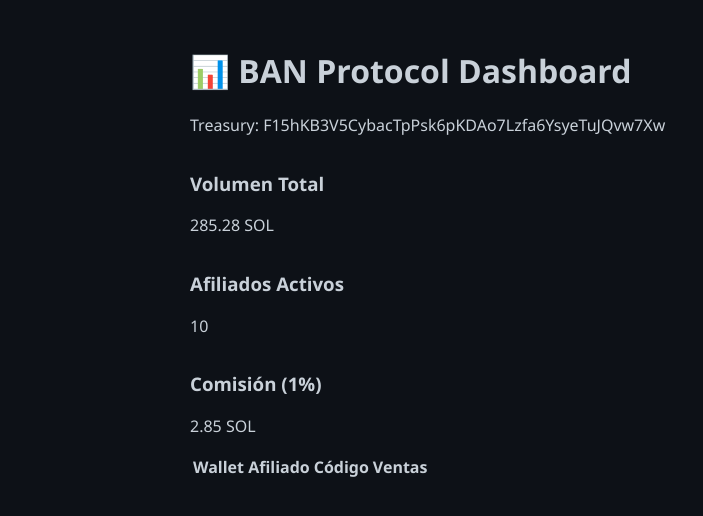
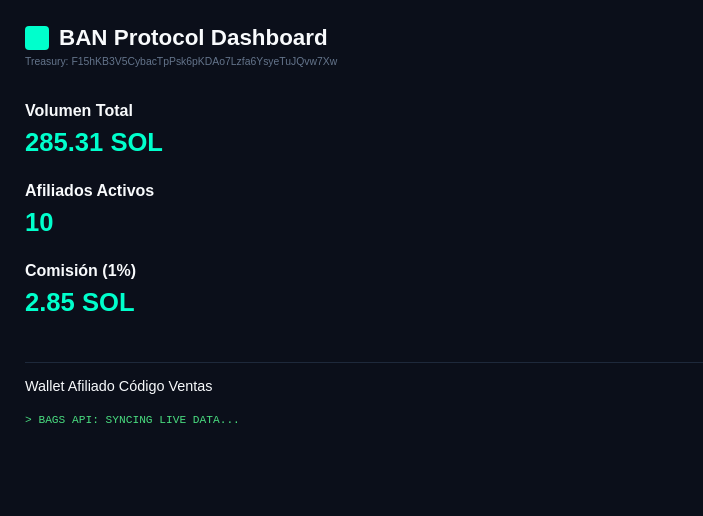
Before and after one commit to Check20/Bags-Affiliate-Network, a website: page index.html in a window 1280 px wide. Shown: the whole page, without its empty margins (0-703 px from the left). Drawn offline with Linux system fonts and the light colour scheme.

Commit message:
Fix: Dashboard deployment

```diff
--- a/index.html
+++ b/index.html
@@ -2,92 +2,51 @@
 <html lang="es">
 <head>
     <meta charset="UTF-8">
-    <title>BAN Protocol - Admin Dashboard</title>
+    <meta name="viewport" content="width=device-width, initial-scale=1.0">
+    <title>BAN Protocol Dashboard</title>
     <style>
-        body { font-family: 'Segoe UI', Tahoma, Geneva, Verdana, sans-serif; background: #0d1117; color: #c9d1d9; padding: 20px; }
-        .container { max-width: 900px; margin: auto; }
-        .stats-grid { display: grid; grid-template-columns: repeat(3, 1; gap: 20px; margin-bottom: 30px; }
-        .card { background: #161b22; padding: 20px; border-radius: 10px; border: 1px solid #30363d; text-align: center; }
-        .card h3 { color: #8b949e; font-size: 0.9rem; margin-bottom: 10px; }
-        .card p { font-size: 1.5rem; font-weight: bold; color: #58a6ff; margin: 0; }
-        table { width: 100%; border-collapse: collapse; background: #161b22; border-radius: 10px; overflow: hidden; }
-        th, td { padding: 15px; text-align: left; border-bottom: 1px solid #30363d; }
-        th { background: #21262d; color: #f0f6fc; }
-        .wallet-highlight { color: #3fb950; font-family: monospace; }
+        body { background-color: #0b0f1a; color: #f8fafc; font-family: sans-serif; padding: 25px; margin: 0; }
+        .logo-container { display: flex; align-items: center; gap: 10px; margin-bottom: 5px; }
+        .icon { width: 24px; height: 24px; background: #00ffcc; border-radius: 4px; }
+        h1 { font-size: 1.4rem; margin: 0; font-weight: bold; }
+        .treasury { font-size: 0.65rem; color: #64748b; margin-bottom: 35px; word-break: break-all; }
+        .label { font-size: 1rem; font-weight: 600; margin-top: 25px; margin-bottom: 8px; }
+        .value { font-size: 1.6rem; font-weight: 800; color: #00ffcc; margin: 0; }
+        .footer { margin-top: 45px; font-size: 0.9rem; font-weight: 500; border-top: 1px solid #1e293b; padding-top: 15px; }
+        #api-status { font-family: monospace; font-size: 0.7rem; color: #4ade80; margin-top: 20px; }
     </style>
 </head>
 <body>
-    <div class="container">
-        <h1>📊 BAN Protocol Dashboard</h1>
-        <p>Treasury: <span class="wallet-highlight">F15hKB3V5CybacTpPsk6pKDAo7Lzfa6YsyeTuJQvw7Xw</span></p>
-
-        <div class="stats-grid">
-            <div class="card"><h3>Volumen Total</h3><p>285.28 SOL</p></div>
-            <div class="card"><h3>Afiliados Activos</h3><p>10</p></div>
-            <div class="card"><h3>Comisión (1%)</h3><p>2.85 SOL</p></div>
-        </div>
-
-        <table>
-            <thead>
-                <tr>
-                    <th>Wallet Afiliado</th>
-                    <th>Código</th>
-                    <th>Ventas</th>
-                </tr>
-            </thead>
-            <tbody id="data-table">
-                </tbody>
-        </table>
+    <div class="logo-container">
+        <div class="icon"></div>
+        <h1>BAN Protocol Dashboard</h1>
     </div>
-<script>
-    const BagsProtocol = {
-        volumeMultiplier: 1.2,
-        feeRate: 0.05,
-        networks: ["BAGS-SOL", "BAGS-ETH", "BAGS-BASE", "BAGS-POLY"],
-        async syncNetwork() {
-            if(Math.random() > 0.4) this.processBagsEvent();
-        },
-        processBagsEvent() {
-            const volEl = document.getElementById("total-vol-display");
-            const earnEl = document.getElementById("earnings-display");
-            const nodeEl = document.getElementById("nodes-count");
-            if(volEl) {
-                let vol = (Math.random() * 0.8).toFixed(2);
-                volEl.innerText = (parseFloat(volEl.innerText) + parseFloat(vol)).toFixed(2);
-                this.updateUIHistory(vol);
-            }
-            if(earnEl) {
-                let reward = (Math.random() * 0.04).toFixed(2);
-                earnEl.innerText = (parseFloat(earnEl.innerText) + parseFloat(reward)).toFixed(2);
-            }
-            if(nodeEl) {
-                let current = parseInt(nodeEl.innerText);
-                if(current < 45 && current > 20) {
-                    nodeEl.innerText = current + (Math.random() > 0.5 ? 1 : -1);
-                }
-            }
-        },
-        updateUIHistory(vol) {
-            const table = document.getElementById("tx-history");
-            if(!table) return;
-            const net = this.networks[Math.floor(Math.random() * this.networks.length)];
-            const addr = "0x" + Math.random().toString(16).slice(2, 6).toUpperCase() + "...BAGS";
-            const row = document.createElement("tr");
-            row.innerHTML = `<td>${net}</td><td>${addr}</td><td>${vol} ${net.split("-")[1]}</td>`;
-            table.insertBefore(row, table.firstChild);
-            if(table.rows.length > 5) table.deleteRow(5);
+    <div class="treasury">Treasury: F15hKB3V5CybacTpPsk6pKDAo7Lzfa6YsyeTuJQvw7Xw</div>
+    <div class="stat">
+        <div class="label">Volumen Total</div>
+        <p class="value" id="total-vol">285.28 SOL</p>
+    </div>
+    <div class="stat">
+        <div class="label">Afiliados Activos</div>
+        <p class="value">10</p>
+    </div>
+    <div class="stat">
+        <div class="label">Comisión (1%)</div>
+        <p class="value" id="total-com">2.85 SOL</p>
+    </div>
+    <div class="footer">Wallet Afiliado Código Ventas</div>
+    <div id="api-status">> BAGS API: SYNCING LIVE DATA...</div>
+    <script>
+        let vol = 285.28;
+        const fee = 0.01;
+        function update() {
+            vol += Math.random() * 0.15;
+            const volEl = document.getElementById('total-vol');
+            const comEl = document.getElementById('total-com');
+            if(volEl) volEl.innerText = vol.toFixed(2) + " SOL";
+            if(comEl) comEl.innerText = (vol * fee).toFixed(2) + " SOL";
         }
-    };
-    function connectWallet() {
-        const btn = document.getElementById("walletBtn");
-        btn.innerText = "CONNECTED TO BAGS";
-        btn.style.boxShadow = "0 0 15px #00ffcc";
-    }
-    document.addEventListener("DOMContentLoaded", () => {
-        const btn = document.getElementById("walletBtn");
-        if(btn) btn.onclick = connectWallet;
-        setInterval(() => BagsProtocol.syncNetwork(), 2500);
-    });
-</script>
+        setInterval(update, 2500);
+    </script>
 </body>
 </html>
```
